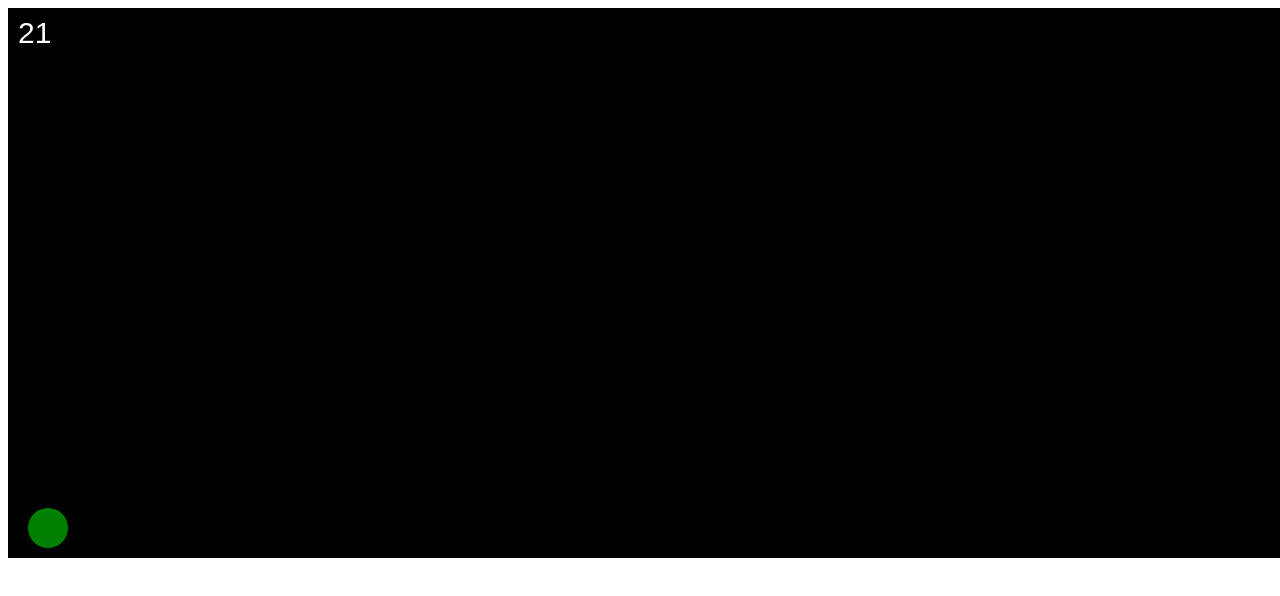
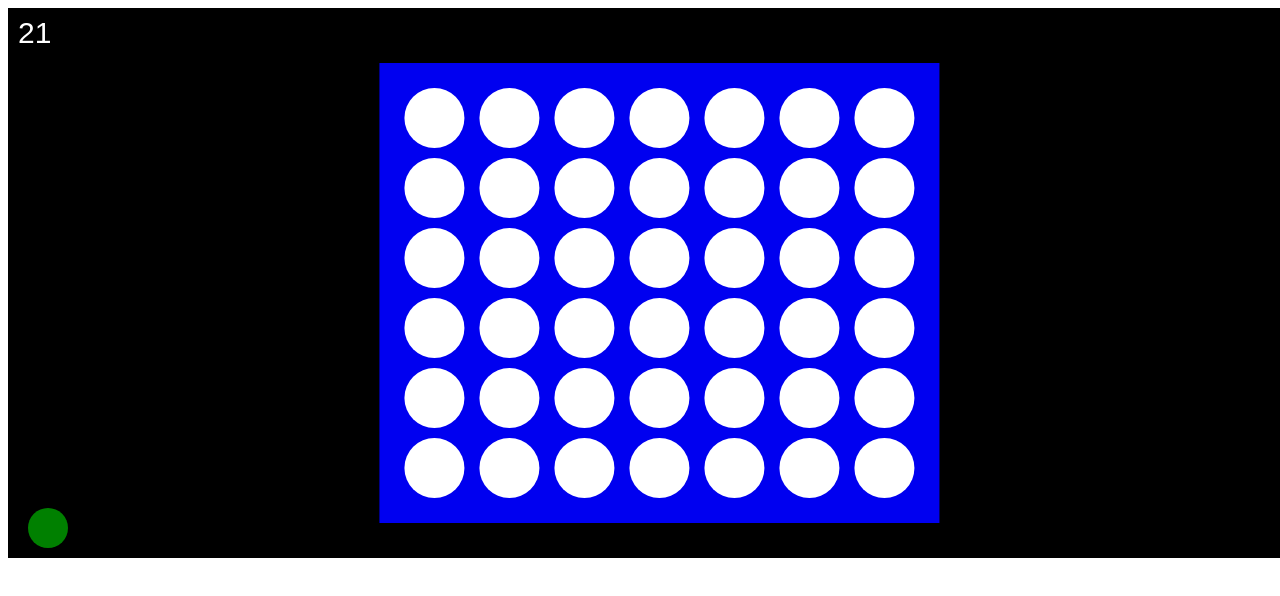
Before and after one commit to JoseMiguez98/HTMLCanvas4InRow, a plain HTML site: page index.html in a window 1280 px wide. Shown: the top 596 px of the page. Drawn offline with Linux system fonts and the light colour scheme.

Commit message:
Added game Board and Fields object (board.js, field.js)

```diff
--- a/index.html
+++ b/index.html
@@ -10,5 +10,7 @@
   </body>
   <script src="js/rectangle.js"></script>
   <script src="js/circle.js"></script>
+  <script src="js/field.js"></script>
+  <script src="js/board.js"></script>
   <script src="js/script.js"></script>
 </html>
--- /dev/null
+++ b/js/board.js
@@ -0,0 +1,43 @@
+function Board(){
+  this.structure = this.generateGameBoard();
+}
+
+Board.prototype.generateGameBoard = function(){
+  let rect = new Rectangle(canvas.width/3.5,canvas.height/10,560,460,"rgb(0,0,240)");
+  let fields = [];
+  let x_dif = 75;
+  let y_dif = 70;
+  let x0 = 55;
+  let y0 = 55;
+  let xtemp = x0;
+  let ytemp = y0;
+
+  for (let i=0;i<6;i++){
+    let row = [];
+    for (let j=0;j<7;j++){
+      let field = new Field(rect.getParamX()+xtemp,rect.getParamY()+ytemp,30,"white");
+      row.push(field);
+      xtemp+=x_dif;
+    }
+    fields.push(row);
+    ytemp+=y_dif;
+    xtemp = x0;
+  }
+
+  return{
+    "rectangle" : rect,
+    "fields" : fields
+  };
+}
+
+Board.prototype.draw=function(ctx){
+  let rect = this.structure.rectangle;
+  let fields = this.structure.fields;
+  rect.draw(ctx);
+
+  for(let i=0;i<fields.length;i++){
+    for(let j=0;j<fields[0].length;j++){
+      fields[i][j].draw(ctx);
+    }
+  }
+}
--- /dev/null
+++ b/js/field.js
@@ -0,0 +1,14 @@
+class Field extends Circle{
+  constructor(_x,_y,_r,_c){
+    super(_x,_y,_r,_c);
+    this.state = 0;
+  }
+
+  getState(){
+    return this.state;
+  }
+
+  setState(_state){
+    this.state = _state;
+  }
+}
--- a/js/rectangle.js
+++ b/js/rectangle.js
@@ -13,3 +13,22 @@ Rectangle.prototype.draw = function(ctx){
   ctx.fill();
   ctx.closePath();
 }
+
+Rectangle.prototype.drawWithBorder = function(ctx, width, borderColor){
+  ctx.fillStyle = this.color;
+  ctx.beginPath();
+  ctx.rect(this.paramX,this.paramY,this.width,this.height);
+  ctx.fill();
+  ctx.closePath();
+  ctx.lineWidth = width;
+  ctx.strokeStyle = borderColor;
+  ctx.stroke();
+}
+
+Rectangle.prototype.getParamX = function(){
+  return this.paramX;
+}
+
+Rectangle.prototype.getParamY = function(){
+  return this.paramY;
+}
--- a/js/script.js
+++ b/js/script.js
@@ -1,5 +1,6 @@
 "use strict";
 
+//----------------------------Functions---------------------------------------//
 
 function getMousePos(event){
   let mouseX = event.layerX - event.currentTarget.offsetLeft;
@@ -17,16 +18,16 @@ function drawTokensCounter(tokens_number, ctx){
   ctx.fillText(tokens_number,10,35);
 }
 
-
-
 window.onload = function(){
+  //--------------------------Inicialize variables----------------------------//
   let canvas = document.getElementById('canvas');
   let ctx = canvas.getContext('2d');
   let drag = false;
   let token = new Circle(40,canvas.height-30,20,'green');
   let aux_token = token;
   let tokens_number = 21;
-
+  let board = new Board();
+  board.draw(ctx);
   // //Generate tokens
   // for (let i = 0; i < 21; i++) {
   //   let token = new Circle(40,canvas.height-30,20,'green');
@@ -39,7 +40,7 @@ window.onload = function(){
   //Draw tokens counter
   drawTokensCounter(tokens_number, ctx)
 
-  //Drag tokens
+  //---------------------Drag tokens--------------------//
   canvas.onmousedown = function(e){
     if(token.isClicked(getMousePos(e).x,getMousePos(e).y)){
       drag = true;
@@ -55,9 +56,6 @@ window.onload = function(){
         //Dibujo una nueva ficha
         token.draw(ctx);
         aux_token = token;
-      }
-      if(getMousePos(e).x > canvas.width/2){
-        alert("Paso la mitad");
       }
       drawTokensCounter(tokens_number, ctx);
     }
```
